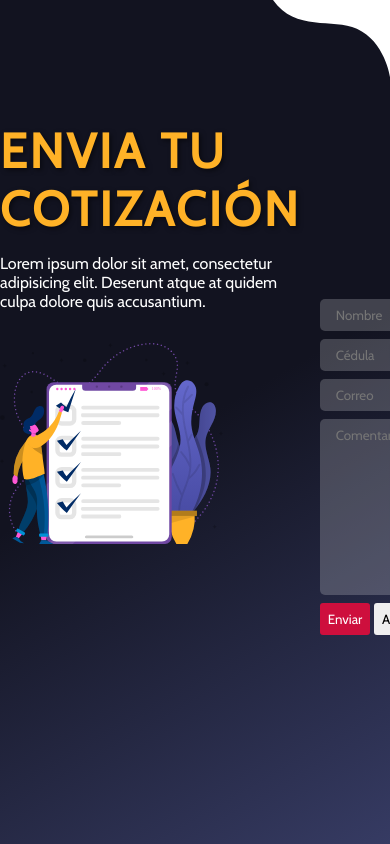
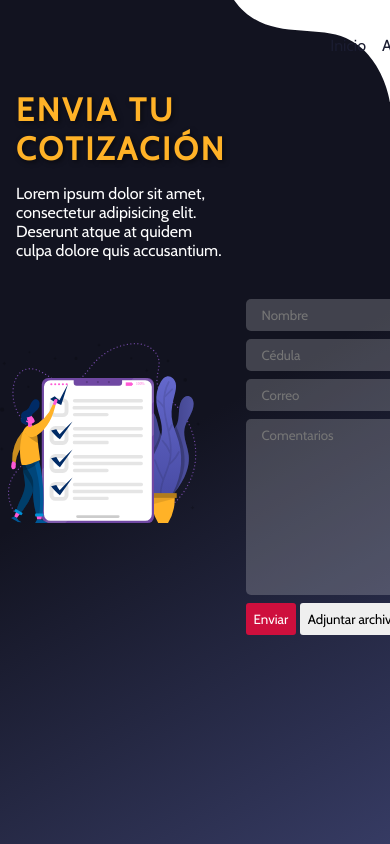
Before and after one commit to czabala847/cotizacion, a PHP site: page / in a window 390 px wide. Run offline with PHP 8.4, Linux system fonts and the light colour scheme.

Commit message:
Configurando secciones para el responsive design

```diff
--- a/src/css/style.css
+++ b/src/css/style.css
@@ -7,6 +7,7 @@
 /*FONTS*/
 /*FONTS SIZE*/
 /*TEXT*/
+/*DIMENSIONES*/
 /*-----------------------------------------*\
                   MIXINS
 \*-----------------------------------------*/
@@ -37,7 +38,13 @@
 
 .mask-hero {
   background: url("../assets/SVG/mask-header-hero.svg") no-repeat top right;
-  background-size: 30%;
+  background-size: 35%;
+}
+
+@media only screen and (max-width: 840px) {
+  .mask-hero {
+    background-size: 40%;
+  }
 }
 
 /*-----------------------------------------*\
@@ -65,6 +72,12 @@
           justify-content: center;
 }
 
+@media only screen and (max-width: 1024px) {
+  .container {
+    padding: 0 1rem;
+  }
+}
+
 /*-----------------------------------------*\
                   TYPOGRAPHY
 \*-----------------------------------------*/
@@ -73,6 +86,12 @@
   text-shadow: 2px 2px 5px rgba(0, 0, 0, 0.5);
   margin: 0;
   text-transform: uppercase;
+}
+
+@media only screen and (max-width: 768px) {
+  .title-primary, .quotation__detail--title {
+    font-size: 2rem;
+  }
 }
 
 input,
@@ -110,7 +129,7 @@
           HEADER
 \*                    */
 .header {
-  height: 70px;
+  height: 90px;
   position: relative;
 }
 
@@ -191,4 +210,10 @@
   width: 85%;
   margin: 0 auto;
 }
+
+@media only screen and (max-width: 1024px) {
+  .quotation__detail {
+    padding-top: 0;
+  }
+}
 /*# sourceMappingURL=style.css.map */
--- a/src/sass/base/_containers.scss
+++ b/src/sass/base/_containers.scss
@@ -13,3 +13,9 @@
   grid-template-columns: minmax(auto, 1024px);
   justify-content: $container-justify;
 }
+
+@media only screen and (max-width: 1024px) {
+  .container {
+    padding: 0 1rem;
+  }
+}
--- a/src/sass/base/_global.scss
+++ b/src/sass/base/_global.scss
@@ -18,10 +18,16 @@
   height: $height-viewport;
   overflow: hidden;
   display: grid;
-  grid-template-rows: 90px 1fr;
+  grid-template-rows: $header-height 1fr;
 }
 
 .mask-hero {
   background: url("../assets/SVG/mask-header-hero.svg") no-repeat top right;
-  background-size: 30%;
+  background-size: 35%;
 }
+
+@media only screen and (max-width: 840px) {
+  .mask-hero {
+    background-size: 40%;
+  }
+}
--- a/src/sass/base/_typography.scss
+++ b/src/sass/base/_typography.scss
@@ -7,3 +7,9 @@
   margin: 0;
   text-transform: uppercase;
 }
+
+@media only screen and (max-width: 768px) {
+  .title-primary {
+    font-size: 2rem;
+  }
+}
--- a/src/sass/layout/_quotation.scss
+++ b/src/sass/layout/_quotation.scss
@@ -34,3 +34,9 @@
   width: 85%;
   margin: 0 auto;
 }
+
+@media only screen and (max-width: 1024px) {
+  .quotation__detail {
+    padding-top: 0;
+  }
+}
--- a/src/sass/lib/_variables.scss
+++ b/src/sass/lib/_variables.scss
@@ -17,7 +17,7 @@
 );
 
 /*CONST*/
-$header-height: 70px;
+$header-height: 90px;
 $height-viewport: 100vh;
 $height-full: 100%;
 
@@ -35,3 +35,6 @@
 
 /*TEXT*/
 $text-shadow: 2px 2px 5px rgba(0, 0, 0, 0.5);
+
+/*DIMENSIONES*/
+$less-size-base: 1rem;
```
Also changed, not shown: src/sass/lib/_function.scss (added), 1 other file.
